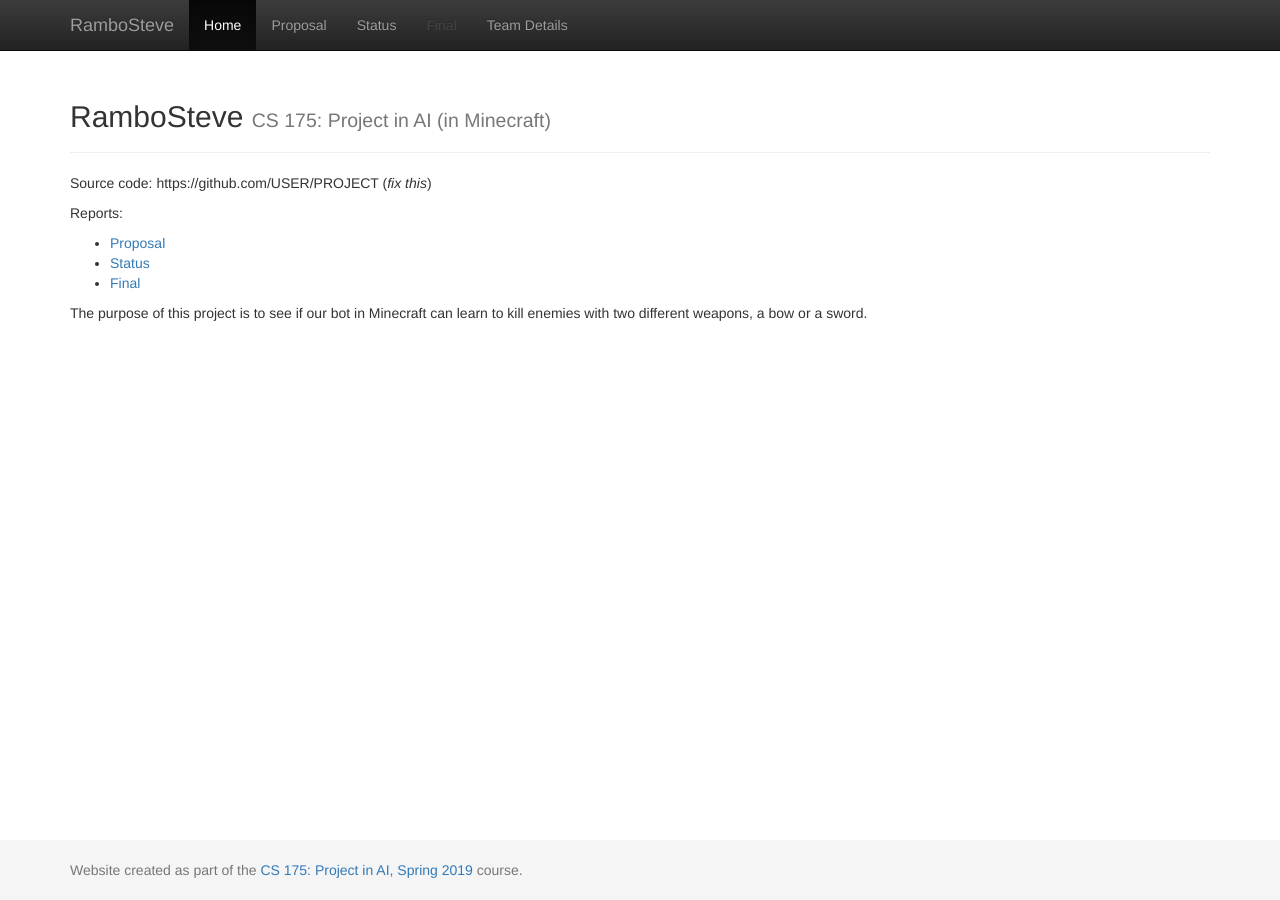
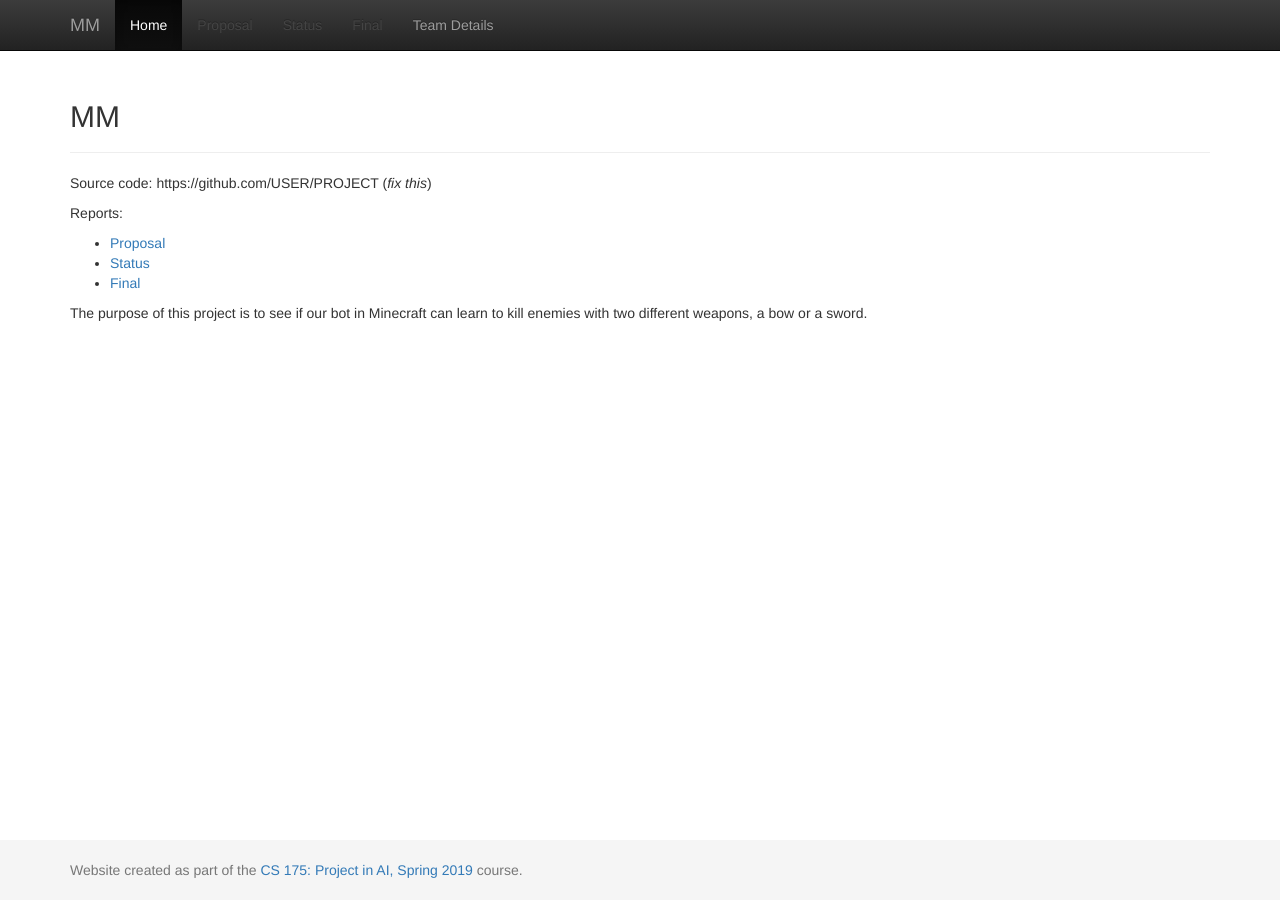
Before and after one commit to rlee97/RamboSteve, a Jekyll site: the page built from docs/index.md, in a window 1280 px wide. Built offline with Jekyll 4.4.1, drawn with Linux system fonts in a browser that asks for light colours; some of the changed lines change nothing that is shown.

Commit message:
changed the _config.yml

```diff
--- a/docs/_config.yml
+++ b/docs/_config.yml
@@ -1,20 +1,100 @@
-###########
-# site.title
+title: MM
+email:
+description: >- # this means to ignore newlines until "baseurl:"
+  Write an awesome description for your new site here. You can edit this
+  line in _config.yml. It will appear in your document head meta (for
+  Google search results) and in your feed.xml site description.
+twitter_username: username
+github_username: username
+minimal_mistakes_skin: default
+search: true
 
-title:    'RamboSteve'
-subtitle: 'CS 175: Project in AI (in Minecraft)'
-baseurl: 'blog'
+# Build settings
+markdown: kramdown
+remote_theme: mmistakes/minimal-mistakes
+# Outputting
+permalink: /:categories/:title/
+paginate: 5 # amount of posts to show
+paginate_path: /page:num/
+timezone: # https://en.wikipedia.org/wiki/List_of_tz_database_time_zones
 
-#########################
-# more settings
+include:
+  - _pages
 
-markdown: kramdown
+# Exclude from processing.
+# The following items will not be processed, by default. Create a custom list
+# to override the default setting.
+# exclude:
+#   - Gemfile
+#   - Gemfile.lock
+#   - node_modules
+#   - vendor/bundle/
+#   - vendor/cache/
+#   - vendor/gems/
+#   - vendor/ruby/
 
-exclude:
-- README.md
-- LICENSE.md
+# Plugins (previously gems:)
+plugins:
+  - jekyll-paginate
+  - jekyll-sitemap
+  - jekyll-gist
+  - jekyll-feed
+  - jemoji
+  - jekyll-include-cache
 
-theme: jekyll-theme-hacker
+author:
+  name   : "First Lastname"
+  avatar : "/assets/images/bio-photo.jpg"
+  bio    : "My awesome biography constrained to a sentence or two goes here."
+  links:
+    - label: "Website"
+      icon: "fas fa-fw fa-link"
+      url: "https://"
+    - label: "Twitter"
+      icon: "fab fa-fw fa-twitter-square"
+      url: "https://twitter.com/"
+    - label: "GitHub"
+      icon: "fab fa-fw fa-github"
+      url: "https://github.com/"
+    - label: "Instagram"
+      icon: "fab fa-fw fa-instagram"
+      url: "https://instagram.com/"
 
-plugins:
-    - jekyll-include-cache
+footer:
+  links:
+    - label: "Twitter"
+      icon: "fab fa-fw fa-twitter-square"
+      url: "https://twitter.com/"
+    - label: "GitHub"
+      icon: "fab fa-fw fa-github"
+      url: "https://github.com/"
+    - label: "Instagram"
+      icon: "fab fa-fw fa-instagram"
+      url: "https://instagram.com/"
+
+defaults:
+  # _posts
+  - scope:
+      path: ""
+      type: posts
+    values:
+      layout: single
+      author_profile: true
+      read_time: true
+      comments: true
+      share: true
+      related: true
+  # _pages
+  - scope:
+      path: "_pages"
+      type: pages
+    values:
+      layout: single
+      author_profile: true
+
+category_archive:
+  type: liquid
+  path: /categories/
+tag_archive:
+  type: liquid
+  path: /tags/
```
